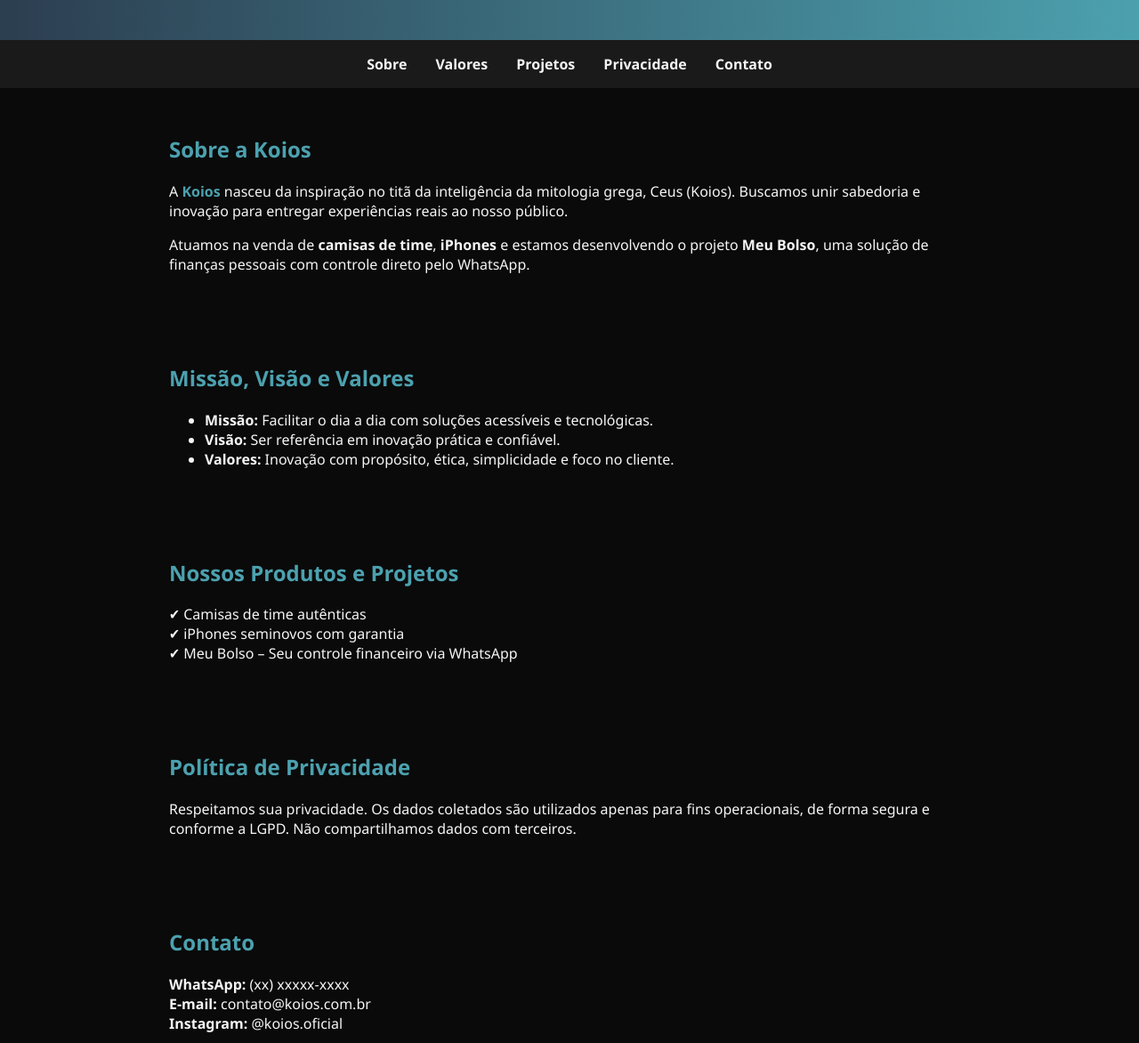
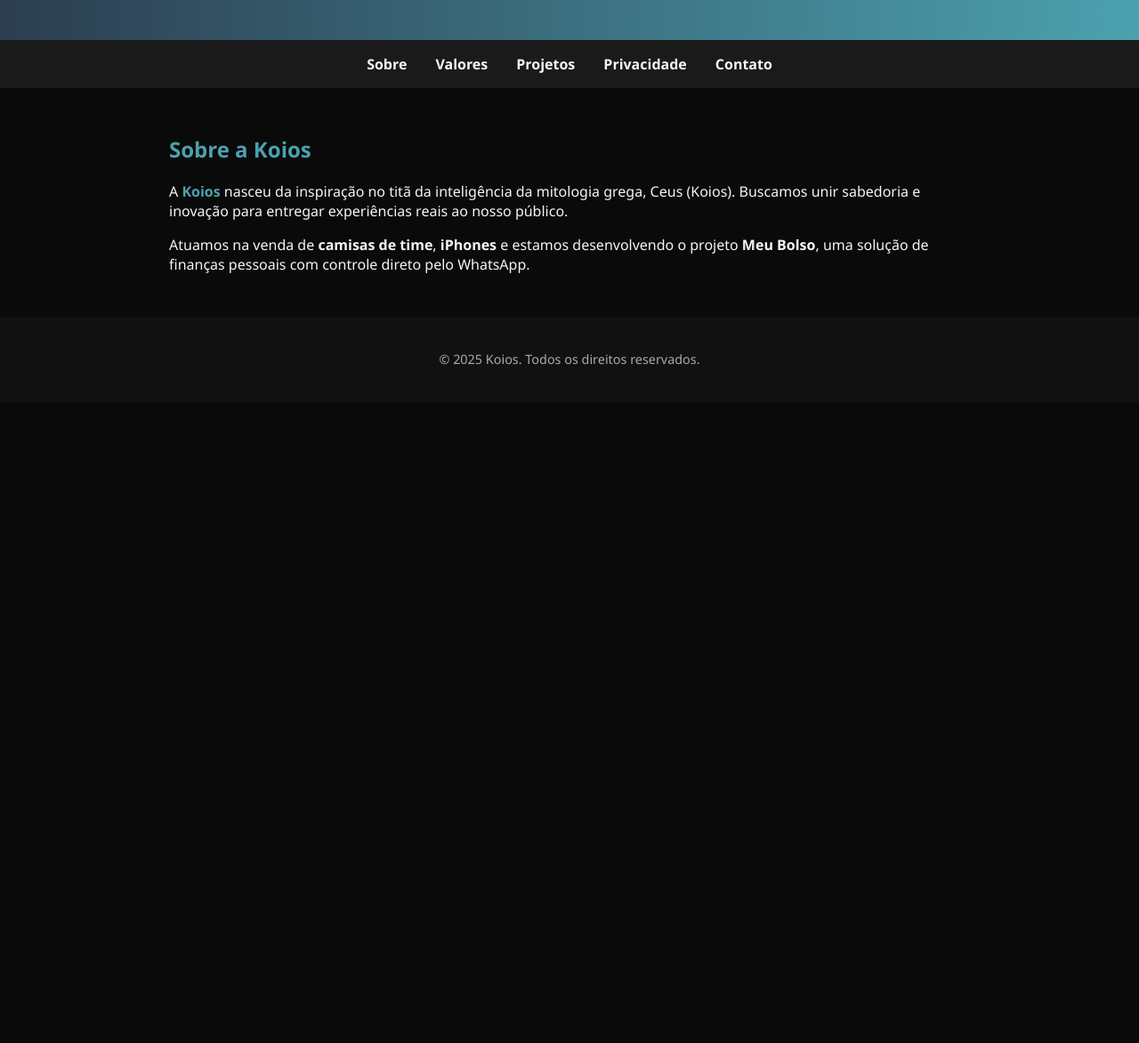
Before and after one commit to AdonisUchoa/KoiosBR, a plain HTML site: page KoiosBR.html in a window 1280 px wide. Shown: the part 128-1300 px from the top of the page at 89% size. After the commit the page ends 800 px from the top, so only its background shows below. Drawn offline with nearby package versions, Linux system fonts and the light colour scheme.

Commit message:
Update KoiosBR.html
Adicionado Vue
Routes

```diff
--- a/KoiosBR.html
+++ b/KoiosBR.html
@@ -1,9 +1,11 @@
+<!-- Versão Vue 3 com CDN e navegação por páginas simuladas -->
 <!DOCTYPE html>
 <html lang="pt-br">
 <head>
   <meta charset="UTF-8" />
   <meta name="viewport" content="width=device-width, initial-scale=1.0" />
   <title>Koios | Inovação e Praticidade</title>
+  <script src="https://unpkg.com/vue@3/dist/vue.global.js"></script>
   <style>
     body {
       margin: 0;
@@ -32,6 +34,7 @@
       color: #f5f5f5;
       text-decoration: none;
       font-weight: bold;
+      cursor: pointer;
     }
     nav a:hover {
       color: #4ca1af;
@@ -58,54 +61,84 @@
   </style>
 </head>
 <body>
+  <div id="app">
     <header>
-    <h1>Koios</h1>
-    <p>Inteligência, estilo e praticidade na palma da sua mão</p>
+      <h1>{{ nomeEmpresa }}</h1>
+      <p>{{ slogan }}</p>
     </header>
+
     <nav>
-    <a href="#sobre">Sobre</a>
-    <a href="#valores">Valores</a>
-    <a href="#projetos">Projetos</a>
-    <a href="#privacidade">Privacidade</a>
-    <a href="#contato">Contato</a>
+      <a @click="pagina = 'sobre'">Sobre</a>
+      <a @click="pagina = 'valores'">Valores</a>
+      <a @click="pagina = 'projetos'">Projetos</a>
+      <a @click="pagina = 'privacidade'">Privacidade</a>
+      <a @click="pagina = 'contato'">Contato</a>
     </nav>
 
-  <section id="sobre">
-    <h2>Sobre a Koios</h2>
-    <p>A <span class="highlight">Koios</span> nasceu da inspiração no titã da inteligência da mitologia grega, Ceus (Koios). Buscamos unir sabedoria e inovação para entregar experiências reais ao nosso público.</p>
-    <p>Atuamos na venda de <strong>camisas de time</strong>, <strong>iPhones</strong> e estamos desenvolvendo o projeto <strong>Meu Bolso</strong>, uma solução de finanças pessoais com controle direto pelo WhatsApp.</p>
+    <section v-if="pagina === 'sobre'">
+      <h2>Sobre a {{ nomeEmpresa }}</h2>
+      <p>A <span class="highlight">{{ nomeEmpresa }}</span> nasceu da inspiração no titã da inteligência da mitologia grega, Ceus (Koios). Buscamos unir sabedoria e inovação para entregar experiências reais ao nosso público.</p>
+      <p>Atuamos na venda de <strong>camisas de time</strong>, <strong>iPhones</strong> e estamos desenvolvendo o projeto <strong>{{ projeto }}</strong>, uma solução de finanças pessoais com controle direto pelo WhatsApp.</p>
     </section>
 
-  <section id="valores">
+    <section v-if="pagina === 'valores'">
       <h2>Missão, Visão e Valores</h2>
       <ul>
-      <li><strong>Missão:</strong> Facilitar o dia a dia com soluções acessíveis e tecnológicas.</li>
-      <li><strong>Visão:</strong> Ser referência em inovação prática e confiável.</li>
-      <li><strong>Valores:</strong> Inovação com propósito, ética, simplicidade e foco no cliente.</li>
+        <li><strong>Missão:</strong> {{ valores.missao }}</li>
+        <li><strong>Visão:</strong> {{ valores.visao }}</li>
+        <li><strong>Valores:</strong> {{ valores.lista.join(', ') }}</li>
       </ul>
     </section>
 
-  <section id="projetos">
+    <section v-if="pagina === 'projetos'">
       <h2>Nossos Produtos e Projetos</h2>
-    <p>✔ Camisas de time autênticas<br />
-       ✔ iPhones seminovos com garantia<br />
-       ✔ Meu Bolso – Seu controle financeiro via WhatsApp</p>
+      <ul>
+        <li v-for="item in produtos" :key="item">✔ {{ item }}</li>
+      </ul>
     </section>
 
-  <section id="privacidade">
+    <section v-if="pagina === 'privacidade'">
       <h2>Política de Privacidade</h2>
-    <p>Respeitamos sua privacidade. Os dados coletados são utilizados apenas para fins operacionais, de forma segura e conforme a LGPD. Não compartilhamos dados com terceiros.</p>
+      <p>{{ politica }}</p>
     </section>
 
-  <section id="contato">
+    <section v-if="pagina === 'contato'">
       <h2>Contato</h2>
-    <p><strong>WhatsApp:</strong> (xx) xxxxx-xxxx<br />
-       <strong>E-mail:</strong> contato@koios.com.br<br />
-       <strong>Instagram:</strong> @koios.oficial</p>
+      <p><strong>WhatsApp:</strong> {{ contato.whatsapp }}<br />
+         <strong>E-mail:</strong> {{ contato.email }}<br />
+         <strong>Instagram:</strong> {{ contato.instagram }}</p>
     </section>
 
     <footer>
-    <p>&copy; 2025 Koios. Todos os direitos reservados.</p>
+      <p>&copy; 2025 {{ nomeEmpresa }}. Todos os direitos reservados.</p>
     </footer>
+  </div>
+
+  <script>
+    const { createApp } = Vue;
+
+    createApp({
+      data() {
+        return {
+          pagina: 'sobre',
+          nomeEmpresa: 'Koios',
+          slogan: 'Inteligência, estilo e praticidade na palma da sua mão',
+          projeto: 'Meu Bolso',
+          produtos: ['Camisas de time autênticas', 'iPhones seminovos com garantia', 'Meu Bolso – Controle financeiro via WhatsApp'],
+          valores: {
+            missao: 'Facilitar o dia a dia com soluções acessíveis e tecnológicas.',
+            visao: 'Ser referência em inovação prática e confiável.',
+            lista: ['Inovação com propósito', 'Ética', 'Simplicidade', 'Foco no cliente']
+          },
+          politica: 'Respeitamos sua privacidade. Os dados coletados são utilizados apenas para fins operacionais, de forma segura e conforme a LGPD. Não compartilhamos dados com terceiros.',
+          contato: {
+            whatsapp: '(xx) xxxxx-xxxx',
+            email: 'contato@koios.com.br',
+            instagram: '@koios.oficial'
+          }
+        }
+      }
+    }).mount('#app');
+  </script>
 </body>
 </html>
```
Lines whose indentation alone changed are shown as unchanged.
